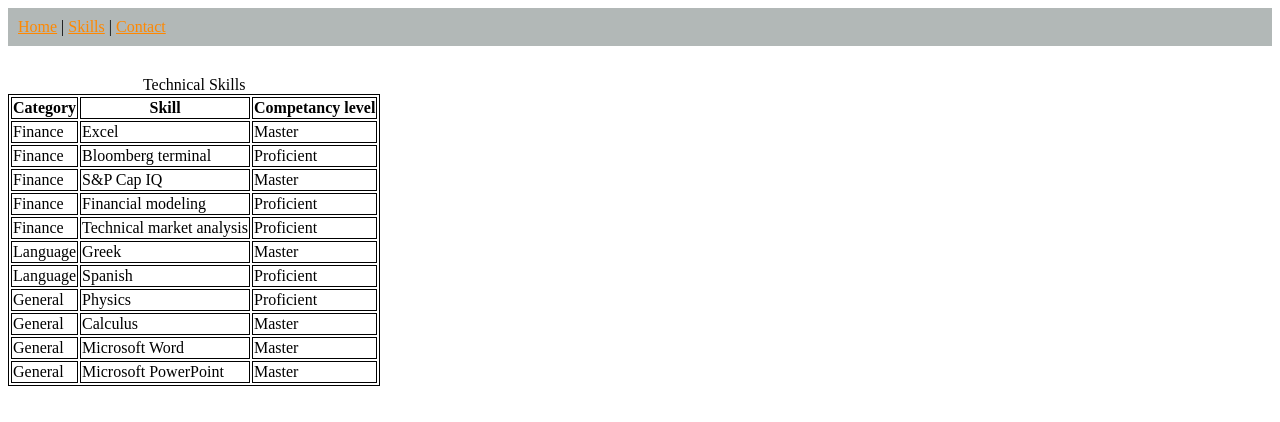
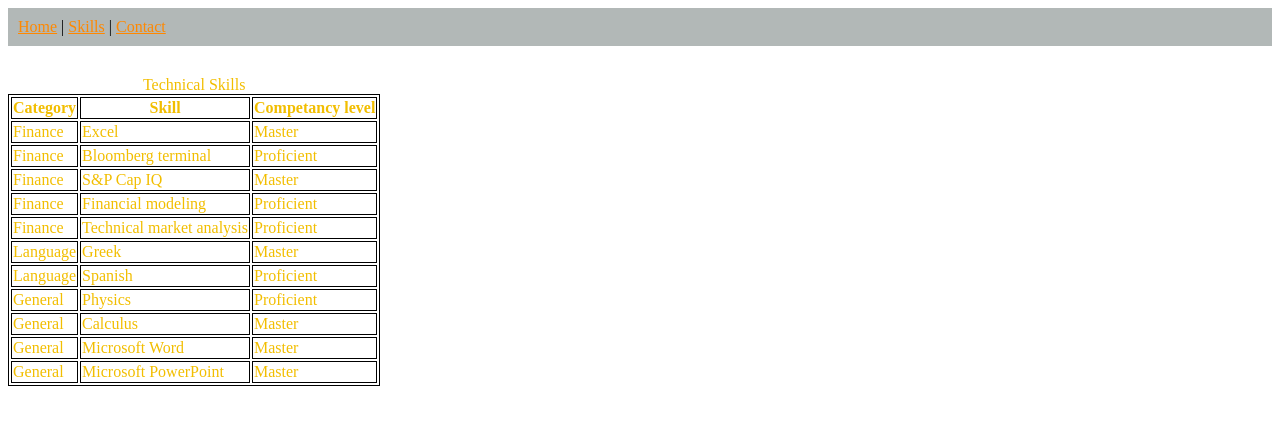
Before and after one commit to epzaouti-su/ist263, a plain HTML site: page lab07/skills.html in a window 1280 px wide. Drawn offline with Linux system fonts and the light colour scheme.

Commit message:
Update styles.css

```diff
--- a/lab07/styles.css
+++ b/lab07/styles.css
@@ -7,7 +7,7 @@ body {
     color:#f2be00;
 }
 
-p , ul , ol {
+p , ul , ol , table {
     color: #f2be00;
 }
 
```
